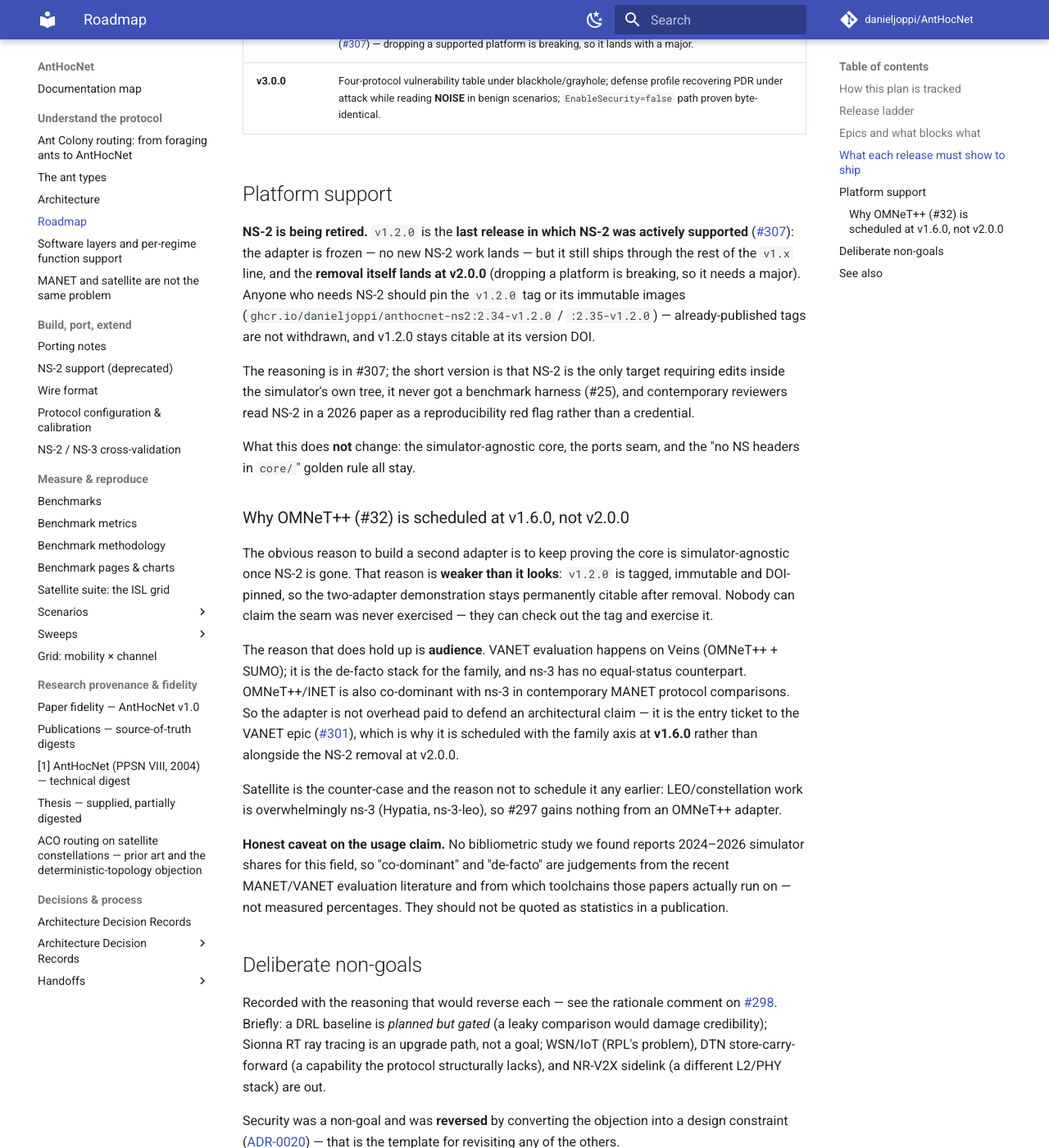
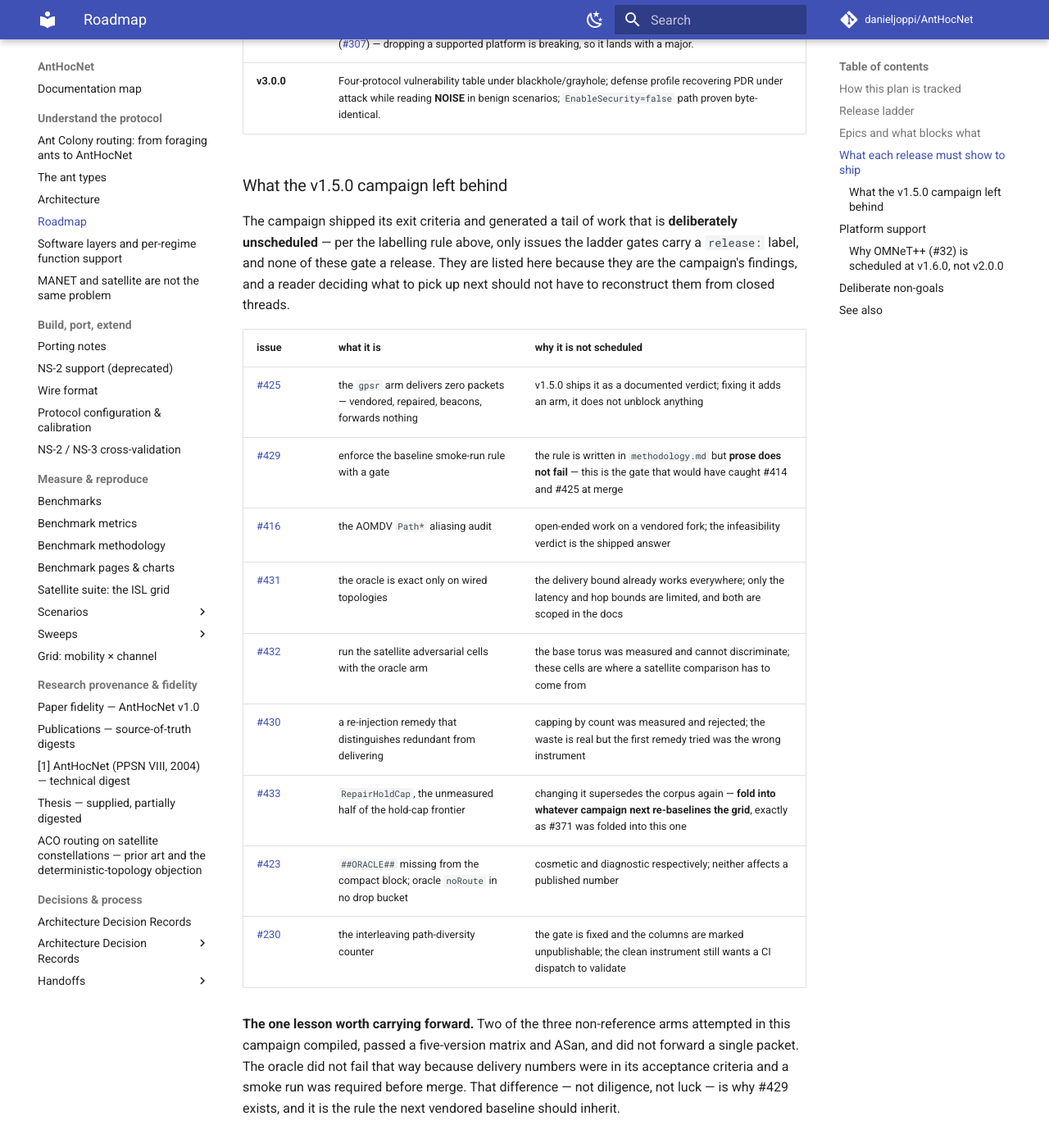
Before and after one commit to danieljoppi/AntHocNet, an MkDocs documentation site: the page built from docs/roadmap.md, in a window 1280 px wide and 1400 px high, scrolled down 3458 px. Shown: the whole window at 82% size. Built offline with MkDocs 1.6.1 and Material for MkDocs 9.7.7, drawn with Linux system fonts in a browser that asks for light colours; comment, search, counter and statistics services are not loaded.

Commit message:
docs: record what the v1.5.0 campaign left behind (#429-#433)
The campaign shipped its exit criteria and generated a tail of findings
that are deliberately unscheduled -- per the roadmap's own labelling
rule, only issues the ladder gates carry a release: label, and none of
these gate a release. Listing them keeps the campaign's findings
discoverable without a reader reconstructing them from closed threads.

New this session: #429 (enforce the baseline smoke-run rule with a gate
-- the rule is in methodology.md but prose does not fail), #430 (a
re-injection remedy that can distinguish redundant from delivering, since
capping by count was measured and rejected), #431 (the oracle is exact
only on wired topologies), #432 (run the satellite adversarial cells with
the oracle arm, since the base torus cannot discriminate), #433
(RepairHoldCap, the unmeasured half of the hold-cap frontier -- fold into
the next campaign that re-baselines the grid). Carried: #425, #416,
#423, #230, each with the reason it is not scheduled.

The section closes on the lesson the campaign actually taught: two of the
three non-reference arms attempted compiled, passed a five-version matrix
and ASan, and forwarded nothing. The oracle did not fail that way because
delivery numbers were in its acceptance criteria. That difference is why
#429 exists.

Refs #429, #430, #431, #432, #433, #425, #416, #423, #230

Co-Authored-By: Claude Opus 5 <noreply@anthropic.com>
Claude-Session: https://claude.ai/code/session_01VKtKHtuMwTUY8uBBCJceDY

```diff
--- a/docs/roadmap.md
+++ b/docs/roadmap.md
@@ -122,6 +122,33 @@ otherwise independent of the epic chain.
 | **v2.0.0** | A committed time-varying Walker result: scheduled handovers, failure overlay, oracle + geographic comparators, handover metric family, calibration deltas vs Hypatia/LENS. **Also the NS-2 removal** ([#307](https://github.com/danieljoppi/AntHocNet/issues/307)) — dropping a supported platform is breaking, so it lands with a major. |
 | **v3.0.0** | Four-protocol vulnerability table under blackhole/grayhole; defense profile recovering PDR under attack while reading **NOISE** in benign scenarios; `EnableSecurity=false` path proven byte-identical. |
 
+### What the v1.5.0 campaign left behind
+
+The campaign shipped its exit criteria and generated a tail of work that is
+**deliberately unscheduled** — per the labelling rule above, only issues the
+ladder gates carry a `release:` label, and none of these gate a release. They
+are listed here because they are the campaign's findings, and a reader deciding
+what to pick up next should not have to reconstruct them from closed threads.
+
+| issue | what it is | why it is not scheduled |
+|---|---|---|
+| [#425](https://github.com/danieljoppi/AntHocNet/issues/425) | the `gpsr` arm delivers zero packets — vendored, repaired, beacons, forwards nothing | v1.5.0 ships it as a documented verdict; fixing it adds an arm, it does not unblock anything |
+| [#429](https://github.com/danieljoppi/AntHocNet/issues/429) | enforce the baseline smoke-run rule with a gate | the rule is written in `methodology.md` but **prose does not fail** — this is the gate that would have caught #414 and #425 at merge |
+| [#416](https://github.com/danieljoppi/AntHocNet/issues/416) | the AOMDV `Path*` aliasing audit | open-ended work on a vendored fork; the infeasibility verdict is the shipped answer |
+| [#431](https://github.com/danieljoppi/AntHocNet/issues/431) | the oracle is exact only on wired topologies | the delivery bound already works everywhere; only the latency and hop bounds are limited, and both are scoped in the docs |
+| [#432](https://github.com/danieljoppi/AntHocNet/issues/432) | run the satellite adversarial cells with the oracle arm | the base torus was measured and cannot discriminate; these cells are where a satellite comparison has to come from |
+| [#430](https://github.com/danieljoppi/AntHocNet/issues/430) | a re-injection remedy that distinguishes redundant from delivering | capping by count was measured and rejected; the waste is real but the first remedy tried was the wrong instrument |
+| [#433](https://github.com/danieljoppi/AntHocNet/issues/433) | `RepairHoldCap`, the unmeasured half of the hold-cap frontier | changing it supersedes the corpus again — **fold into whatever campaign next re-baselines the grid**, exactly as #371 was folded into this one |
+| [#423](https://github.com/danieljoppi/AntHocNet/issues/423) | `##ORACLE##` missing from the compact block; oracle `noRoute` in no drop bucket | cosmetic and diagnostic respectively; neither affects a published number |
+| [#230](https://github.com/danieljoppi/AntHocNet/issues/230) | the interleaving path-diversity counter | the gate is fixed and the columns are marked unpublishable; the clean instrument still wants a CI dispatch to validate |
+
+**The one lesson worth carrying forward.** Two of the three non-reference arms
+attempted in this campaign compiled, passed a five-version matrix and ASan, and
+did not forward a single packet. The oracle did not fail that way because
+delivery numbers were in its acceptance criteria and a smoke run was required
+before merge. That difference — not diligence, not luck — is why #429 exists,
+and it is the rule the next vendored baseline should inherit.
+
 ## Platform support
 
 **NS-2 is being retired.** `v1.2.0` is the **last release in which NS-2 was
```
